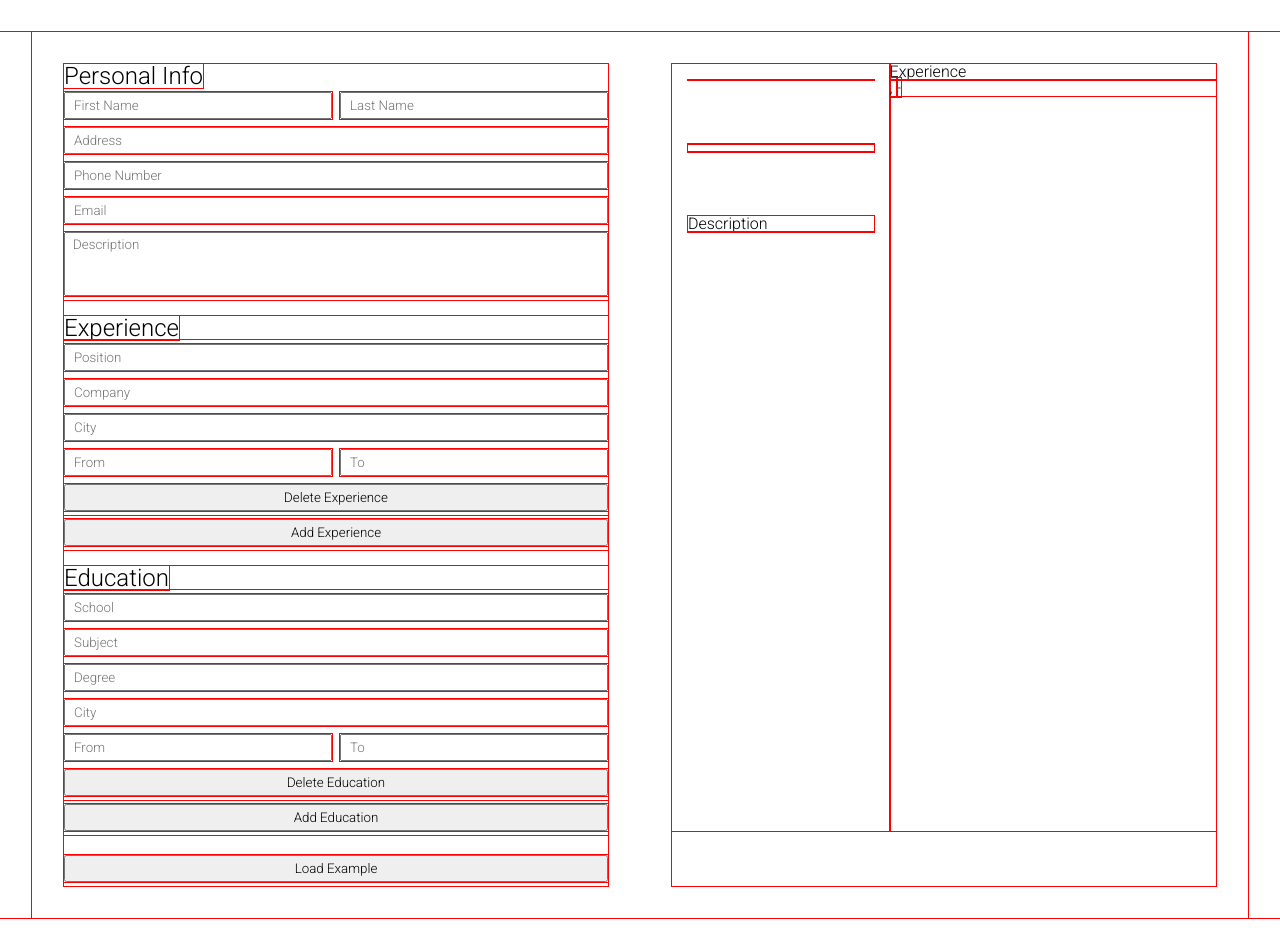
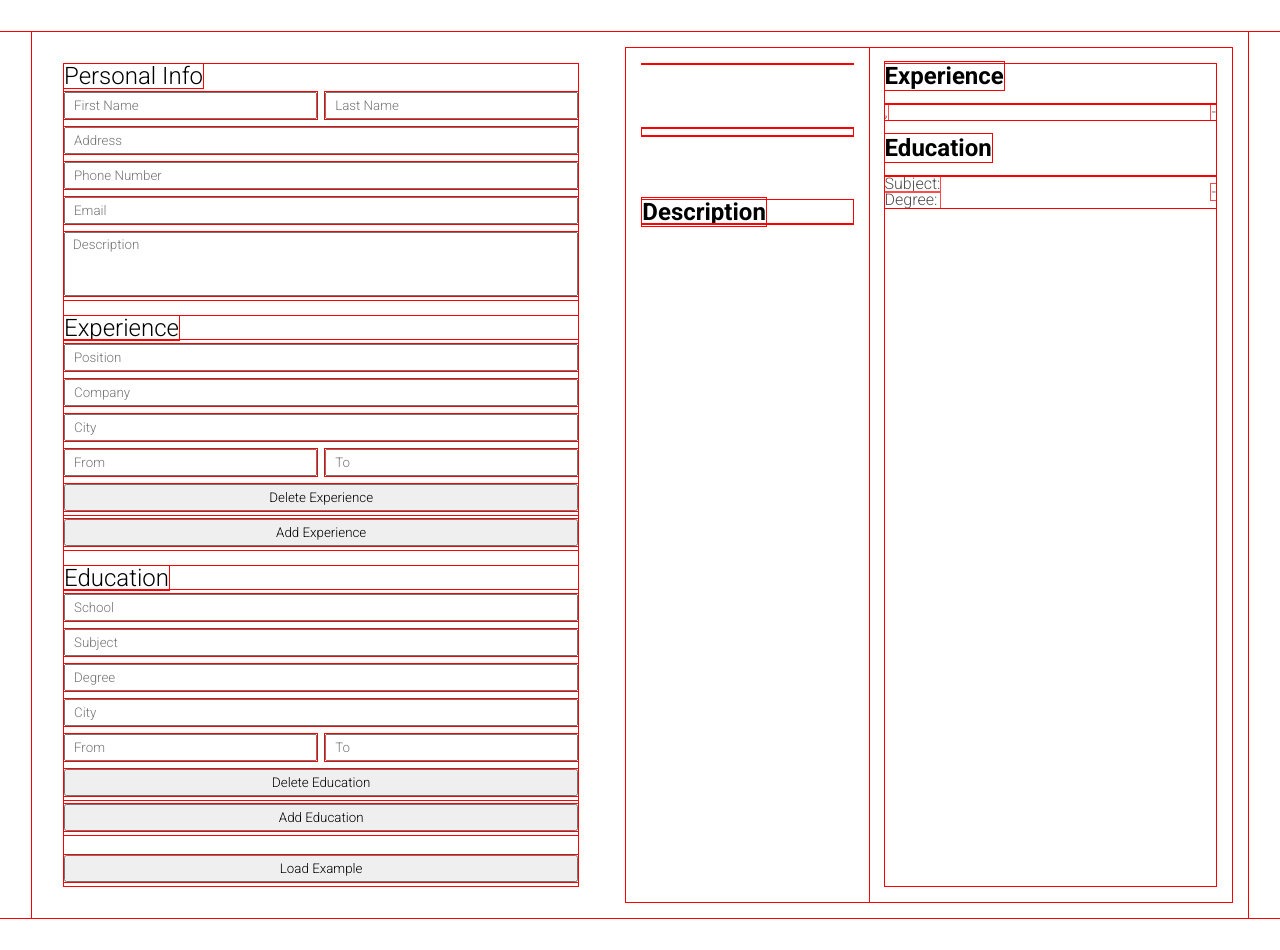
Before and after one commit to DawidGawronskiDev/odin-cv, a React (Create React App) app: page / in a window 1280 px wide. Built offline with nearby package versions, Linux system fonts and the light colour scheme.

Commit message:
Add CV styling

```diff
--- a/src/components/Prev.js
+++ b/src/components/Prev.js
@@ -19,21 +19,41 @@ function Prev({ personalInfo, experience, education }) {
 
           <div>
             <h3>Description</h3>
-            <p>{personalInfo.desc}</p>
+            <blockquote>{personalInfo.desc}</blockquote>
           </div>
         </aside>
 
         <main>
           <h3>Experience</h3>
           <ul>
-            {experience.map((place) => {
+            {experience.map((place, index) => {
               return (
-                <li>
-                  <span>{place.position}</span>
-                  <div>
+                <li key={index}>
+                  <h4>{place.position}</h4>
+                  <div className="inline">
                     <span>
                       {place.company}, {place.city}
                     </span>
+                    <span>
+                      {place.from} - {place.to}
+                    </span>
+                  </div>
+                </li>
+              );
+            })}
+          </ul>
+
+          <h3>Education</h3>
+          <ul>
+            {education.map((place, index) => {
+              return (
+                <li key={index}>
+                  <h4>{place.school}</h4>
+                  <div className="inline">
+                    <div>
+                      <p>Subject: {place.subject}</p>
+                      <p>Degree: {place.degree}</p>
+                    </div>
                     <span>
                       {place.from} - {place.to}
                     </span>
--- a/src/style.css
+++ b/src/style.css
@@ -42,6 +42,29 @@ textarea {
   height: 64px;
 }
 
+/* ############### CV MAIN ############### */
+
+.cv > main {
+  margin: 16px;
+}
+
+.cv ul {
+  max-width: 100%;
+}
+
+.cv li {
+  width: 100%;
+  word-break: keep-all;
+}
+
+.cv > main li {
+  margin: 0 0 16px 0;
+}
+
+.cv > main ul {
+  margin: 16px 0 0 0;
+}
+
 /* ############### LAYOUT ############### */
 
 fieldset,
@@ -66,12 +89,11 @@ input[placeholder="To"] {
 }
 
 .prev {
-  margin: 32px;
+  aspect-ratio: 1 / 1.41;
+  margin: 16px;
 }
 
 .cv {
-  position: sticky;
-  top: 64px;
   aspect-ratio: 1 / 1.41;
 
   display: grid;
@@ -89,3 +111,45 @@ aside {
 aside li {
   margin: 0 0 8px 0;
 }
+
+/* ############### GENERAL ############### */
+
+h1,
+h2,
+h3 {
+  display: inline;
+  font-weight: 700;
+  margin: 0 0 16px 0;
+}
+
+h1 {
+  font-size: 42px;
+}
+
+h2 {
+  font-size: 32px;
+}
+
+h3 {
+  font-size: 24px;
+}
+
+h4 {
+  font-size: 24px;
+  font-weight: 300;
+  margin: 0 0 8px 0;
+}
+
+blockquote {
+  font-style: italic;
+  font-size: 16px;
+  font-weight: 300;
+}
+
+.inline {
+  display: flex;
+  align-items: center;
+  justify-content: space-between;
+
+  opacity: 0.7;
+}
```
